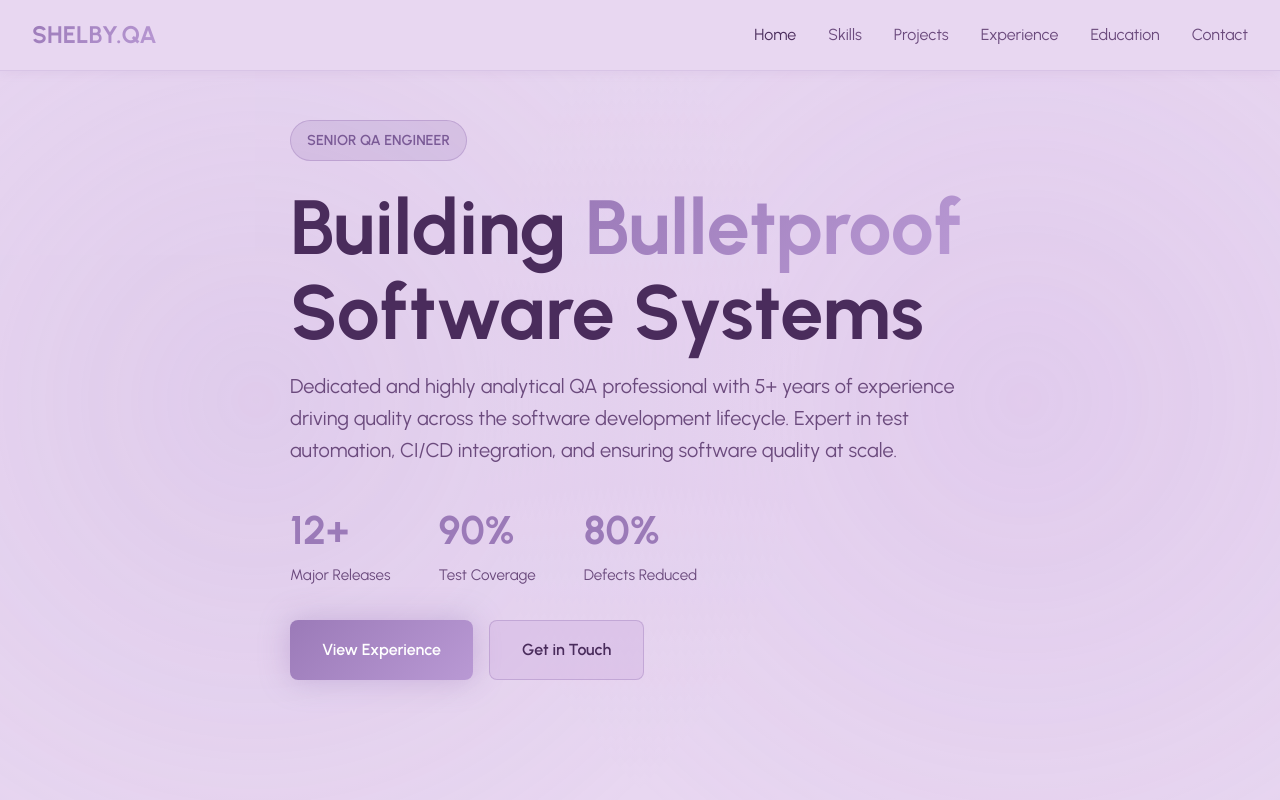
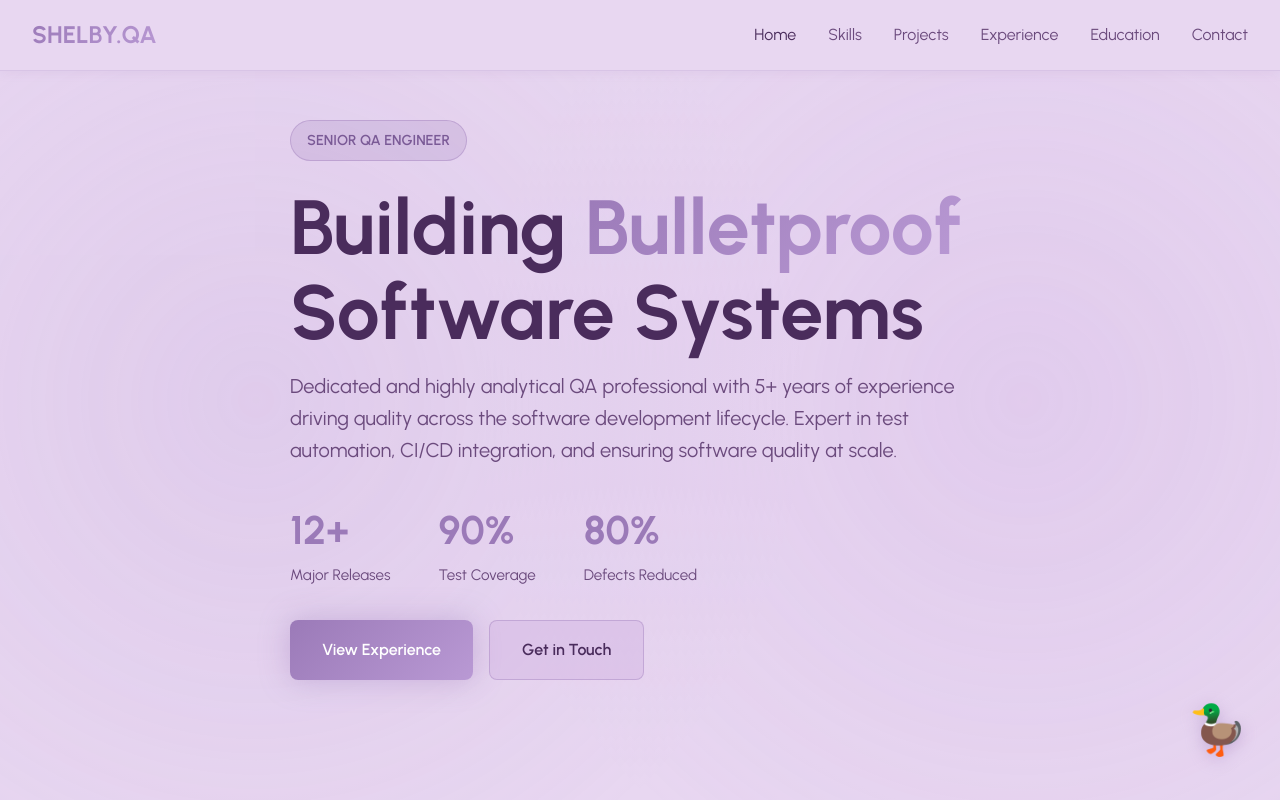
Before and after one commit to shelb-doc/shelby-doc-portfolio, a website: page index.html in a window 1280 px wide. Shown: the top 800 px of the page. Drawn offline with Linux system fonts and the light colour scheme.

Commit message:
feat: Add rubber duck debugging easter egg to the portfolio website

```diff
--- a/index.html
+++ b/index.html
@@ -515,6 +515,11 @@
         </div>
     </section>
 
+    <!-- Rubber Duck Easter Egg -->
+    <div id="rubberDuck" style="position: fixed; bottom: 2rem; right: 2rem; font-size: 3rem; cursor: pointer; z-index: 9999; transition: all 0.3s ease; filter: drop-shadow(0 4px 8px rgba(155, 122, 184, 0.4));" title="Click me for debugging wisdom!">
+        🦆
+    </div>
+
     <!-- Footer -->
     <footer>
         <div class="container">
```
